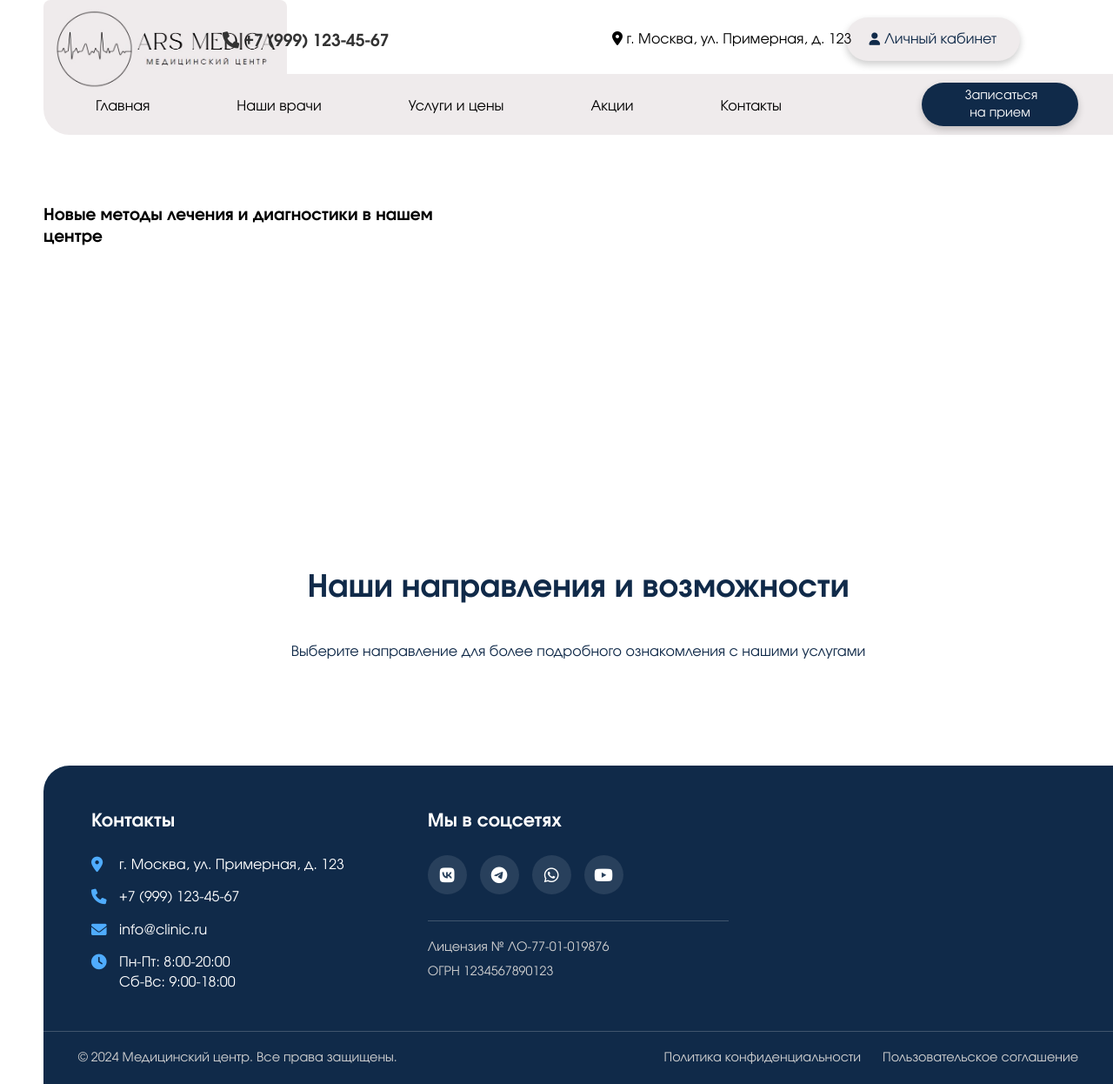
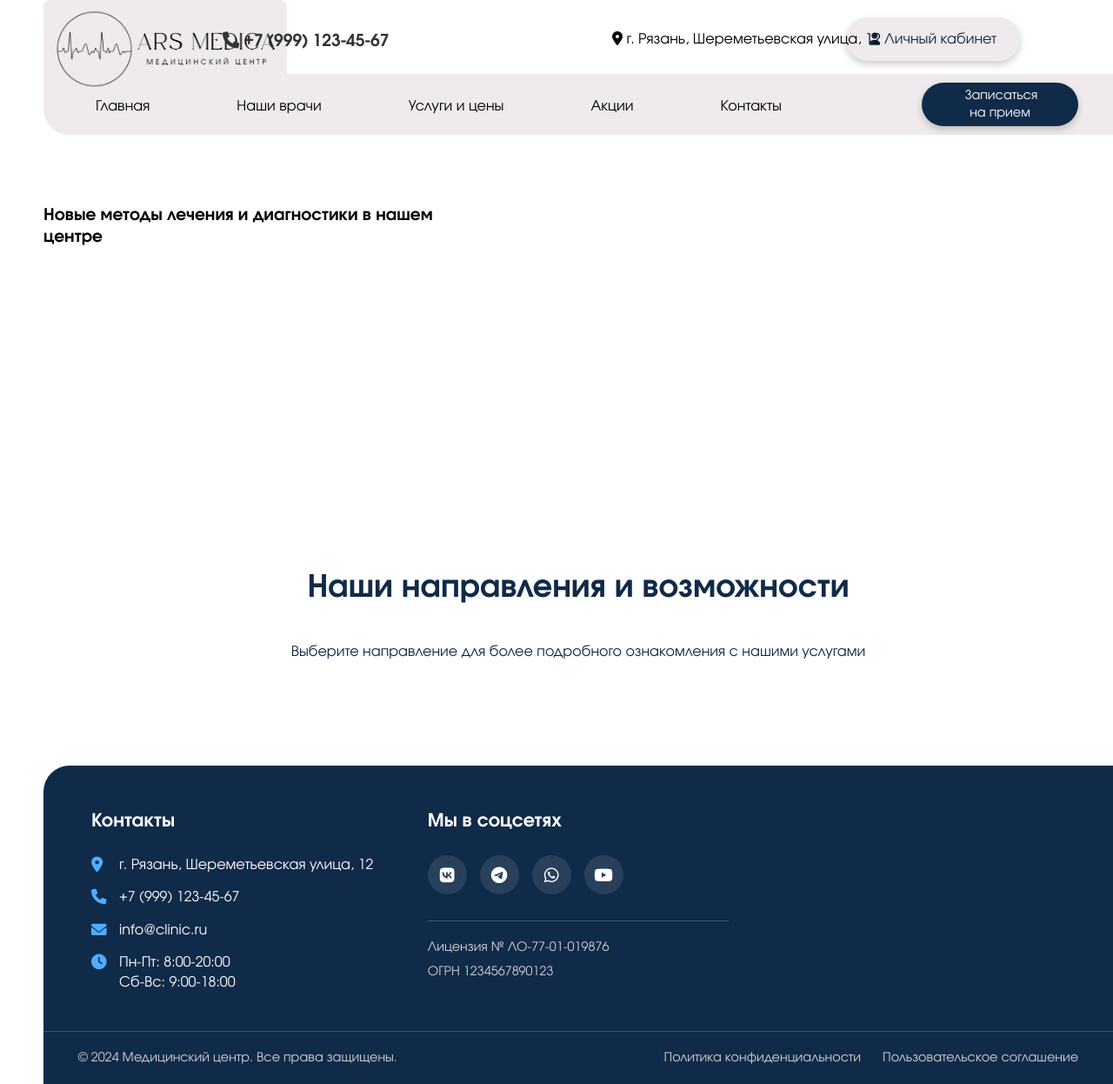
Before and after one commit to Banshee0802/ArsMed, a Django app: page / in a window 1280 px wide. Shown: the whole page at 87% size. Run offline with Django 5.2, Linux system fonts and the light colour scheme; data that the repository does not hold is empty.

Commit message:
переименование адреса на главной странице

```diff
--- a/core/templates/core/base.html
+++ b/core/templates/core/base.html
@@ -29,7 +29,7 @@
         <div class="top-info-address">
             <div class="info-address">
                 <i class="fas fa-map-marker-alt"></i>
-                <span>г. Москва, ул. Примерная, д. 123</span>
+                <span>г. Рязань, Шереметьевская улица, 12</span>
             </div>
         </div>
             {% if user.is_authenticated %}
@@ -94,7 +94,7 @@
                 <h3>Контакты</h3>
                 <div class="contact-item">
                     <i class="fas fa-map-marker-alt"></i>
-                    <span>г. Москва, ул. Примерная, д. 123</span>
+                    <span>г. Рязань, Шереметьевская улица, 12</span>
                 </div>
                 <div class="contact-item">
                     <i class="fas fa-phone"></i>
```
